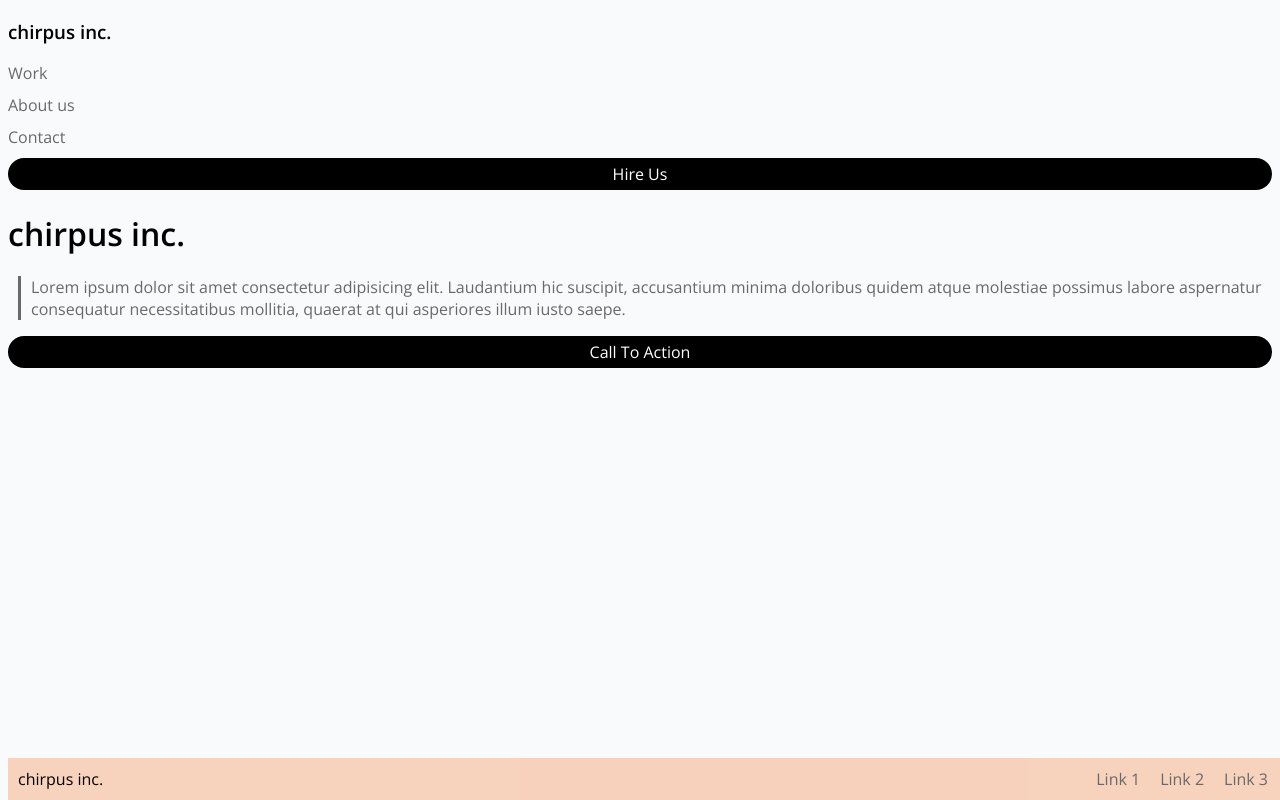
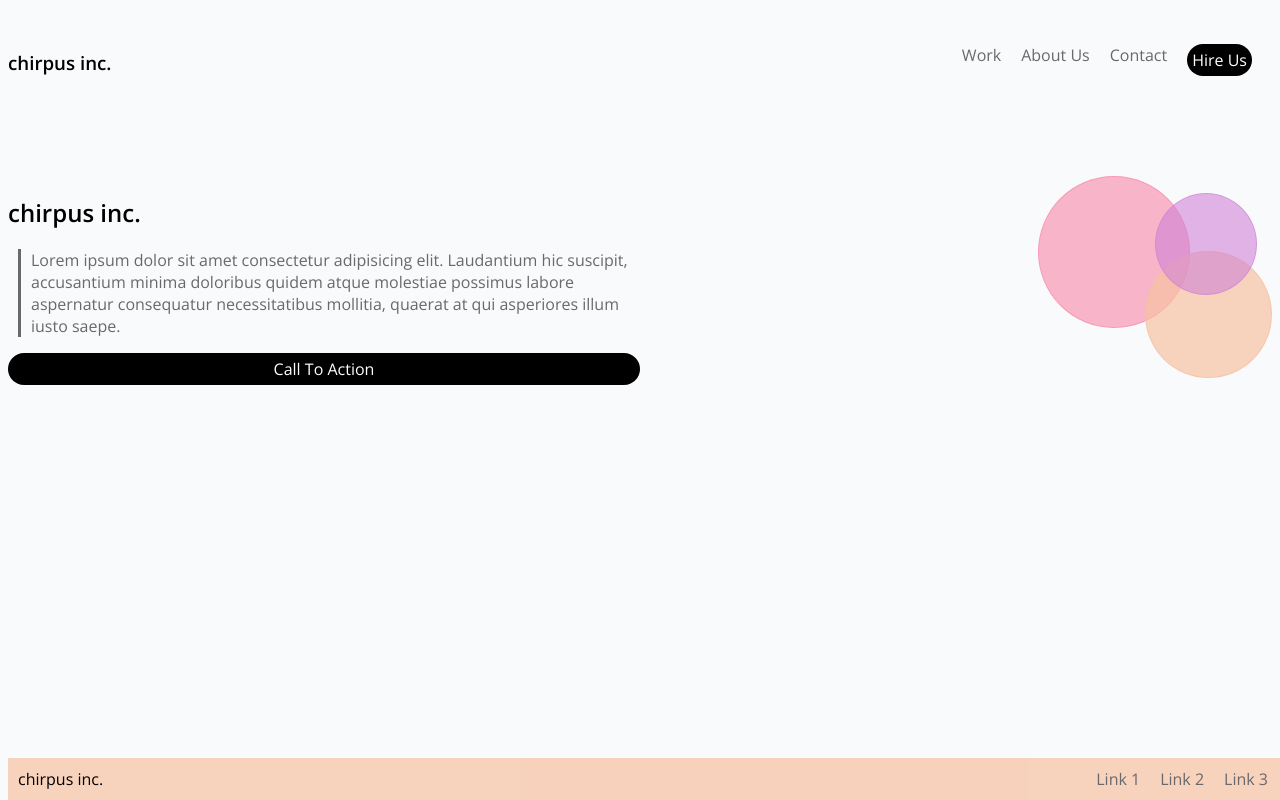
Before and after one commit to brwhitsett/html-css-lab1, a plain HTML site: page index.html in a window 1280 px wide. Drawn offline with nearby package versions, Linux system fonts and the light colour scheme.

Commit message:
added media query

```diff
--- a/index.html
+++ b/index.html
@@ -18,21 +18,38 @@
       <h3>chirpus inc.</h3>
       <nav>
         <ul class="nav-list">
-          <li>Work</li>
-          <li>About us</li>
-          <li>Contact</li>
-          <li class="accent">Hire Us</li>
+          <li>
+            <a href="#">Work</a>
+          </li>
+          <li>
+            <a href="#">About Us</a>
+          </li>
+          <li>
+            <a href="#">Contact</a>
+          </li>
+          <li class="accent">
+            <a href="#">Hire Us</a>
+          </li>
         </ul>
       </nav>
     </header>
-    <h1>chirpus inc.</h1>
-    <p class="lorem-text">
-      Lorem ipsum dolor sit amet consectetur adipisicing elit. Laudantium hic
-      suscipit, accusantium minima doloribus quidem atque molestiae possimus
-      labore aspernatur consequatur necessitatibus mollitia, quaerat at qui
-      asperiores illum iusto saepe.
-    </p>
-    <p class="call-to-action">Call To Action</p>
+    <main>
+      <section class="text-section">
+        <h1>chirpus inc.</h1>
+        <p class="lorem-text">
+          Lorem ipsum dolor sit amet consectetur adipisicing elit. Laudantium
+          hic suscipit, accusantium minima doloribus quidem atque molestiae
+          possimus labore aspernatur consequatur necessitatibus mollitia,
+          quaerat at qui asperiores illum iusto saepe.
+        </p>
+        <p class="call-to-action">Call To Action</p>
+      </section>
+      <section class="circle-section">
+        <div class="large-circle"></div>
+        <div class="medium-circle"></div>
+        <div class="small-circle"></div>
+      </section>
+    </main>
     <footer>
       <p class="footer-text">chirpus inc.</p>
       <ul class="footer-list">
--- a/style.css
+++ b/style.css
@@ -1,4 +1,6 @@
-body h3 h1 {
+/* THIS IS THE ONE I'M REWORKING */
+
+body h3 h1 header {
   margin: 0;
 }
 
@@ -13,20 +15,29 @@ body {
 
 .nav-list {
   list-style: none;
-  padding: 0px;
+  padding: 0;
+  display: flex;
+  flex-direction: column;
+  margin-bottom: 20px;
 }
 
-li {
-  margin: 10px 0px;
+li a {
+  margin-bottom: 10px;
   color: #69696a;
+  text-decoration: none;
+  display: flex;
 }
 
-.accent {
+/* I could have just reused this tag instead of renaming and copying */
+/* I could have used display:block to stretch the background across the page */
+.accent a {
   color: #fff;
   background-color: #000;
-  text-align: center;
   border-radius: 30px;
   padding: 5px;
+  display: flex;
+  align-items: center;
+  justify-content: center;
 }
 
 .lorem-text {
@@ -49,11 +60,14 @@ h1 {
   margin-bottom: 100px;
 }
 
+/* flex-direction: row was redundant. I should have used align-items:center */
+/* justify-content:space between would have spaced the elements apart */
 footer {
   position: fixed;
   bottom: 0px;
   display: flex;
   flex-direction: row;
+  align-items: center;
   background-color: rgba(247, 193, 162, 0.7);
   width: 100%;
 }
@@ -77,3 +91,61 @@ footer {
   text-decoration: none;
   color: #69696a;
 }
+
+@media only screen and (min-width: 768px) {
+  header {
+    display: flex;
+    justify-content: space-between;
+    align-items: center;
+    margin-bottom: 60px;
+  }
+  .nav-list {
+    display: flex;
+    flex-direction: row;
+    padding: 10px;
+  }
+
+  li a {
+    margin: 10px;
+  }
+
+  main {
+    display: flex;
+    justify-content: space-between;
+  }
+
+  .text-section {
+    width: 50%;
+  }
+
+  .large-circle {
+    border: 1px solid rgba(247, 136, 167, 0.6);
+    width: 150px;
+    height: 150px;
+    background-color: rgba(247, 136, 167, 0.6);
+    border-radius: 100%;
+    position: absolute;
+    right: 90px;
+  }
+
+  .medium-circle {
+    border: 1px solid rgba(247, 193, 162, 0.7);
+    width: 125px;
+    height: 125px;
+    background-color: rgba(247, 193, 162, 0.7);
+    border-radius: 100%;
+    position: relative;
+    top: 75px;
+  }
+
+  .small-circle {
+    border: 1px solid rgba(207, 130, 213, 0.6);
+    width: 100px;
+    height: 100px;
+    background-color: rgba(207, 130, 213, 0.6);
+    border-radius: 100%;
+    position: relative;
+    right: -10px;
+    bottom: 110px;
+  }
+}
```
